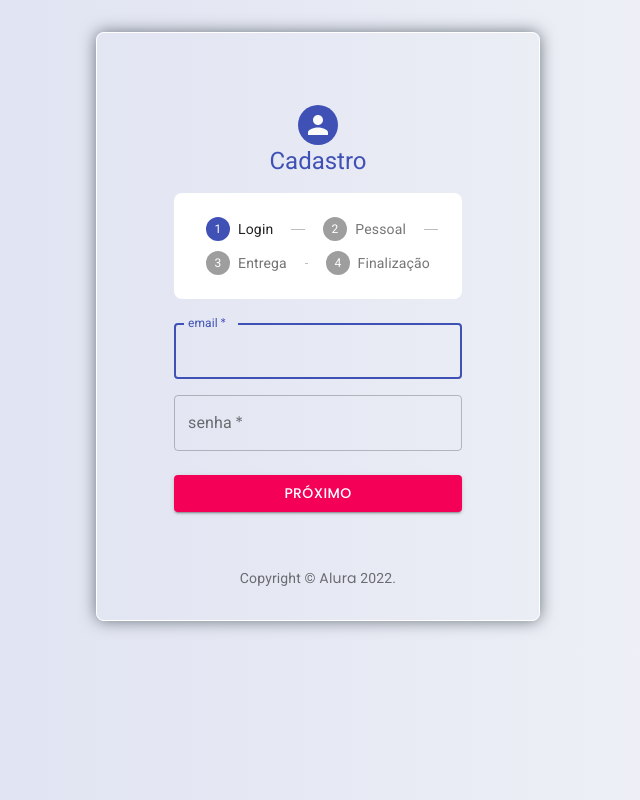
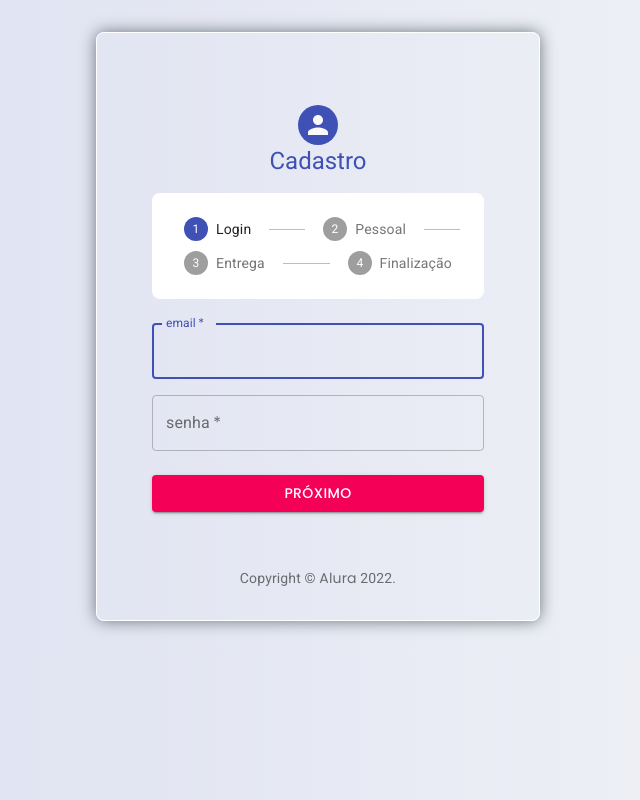
Before and after one commit to emersonpessoa01/alura-form, a React (Create React App) app: page / in a window 1280 px wide. Shown: the whole page, without its empty margins (322-962 px from the left). Built offline with nearby package versions, Linux system fonts and the light colour scheme.

Commit message:
:sparkles:

```diff
--- a/src/App.js
+++ b/src/App.js
@@ -27,7 +27,7 @@ const useStyles = makeStyles((theme) => ({
     border: "1px solid #fff",
     borderRadius: "0.5rem",
     boxShadow: "0 0 1rem #6c757d",
-    padding: "2rem 7%"
+    padding: "2rem 5%"
   },
   paper: {
     marginTop: theme.spacing(5),
```
